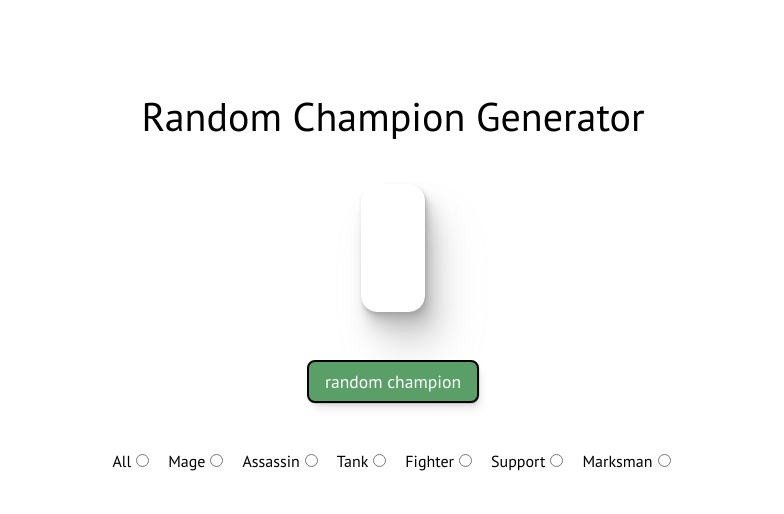
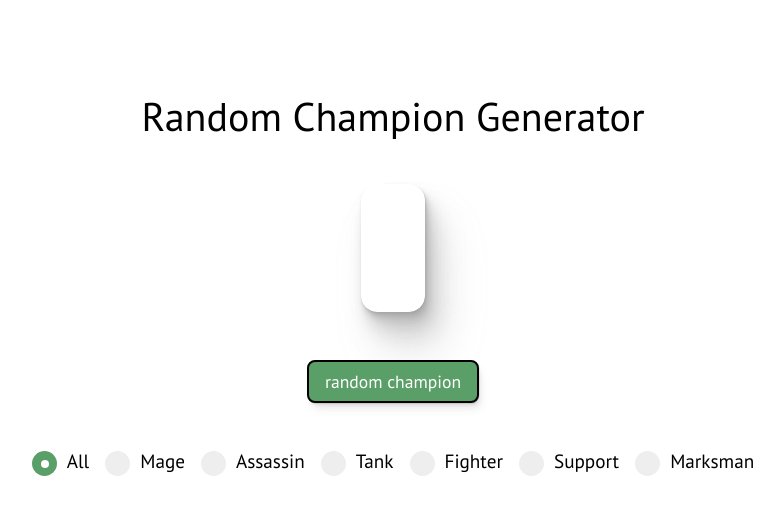
Before and after one commit to rramirez216/RandomRoster, a React (Create React App) app: page / in a window 1280 px wide. Shown: the top 514 px of the page, without its empty margins (247-1031 px from the left). Built offline with nearby package versions, Linux system fonts and the light colour scheme; no server answers.

Commit message:
adds custom css styles to radio button component

```diff
--- a/src/components/Radio.js
+++ b/src/components/Radio.js
@@ -1,22 +1,72 @@
 import React from 'react'
 import styled from 'styled-components'
 
-const Checkbox = ({ handleRadio, value }) => {
+const Checkbox = ({ handleRadio, value, selected }) => {
   return (
     <Label htmlFor='radio'>
       {value}
-      <input
+      <Input
         type='radio'
         id='radio'
         name='radio'
-        onChange={() => {
-          handleRadio(value)
+        value={value}
+        checked={selected === value}
+        onChange={(event) => {
+          handleRadio(event.target.value)
         }}
       />
+      <Checkmark></Checkmark>
     </Label>
   )
 }
 
-const Label = styled.label``
+const Input = styled.input`
+  position: absolute;
+  opacity: 0;
+  cursor: pointer;
+`
+const Checkmark = styled.span`
+  position: absolute;
+  top: 0;
+  left: 0;
+  height: 25px;
+  width: 25px;
+  background-color: #eee;
+  border-radius: 50%;
+  &::after {
+    content: '';
+    position: absolute;
+    display: none;
+  }
+`
+const Label = styled.label`
+  display: block;
+  position: relative;
+  padding-left: 35px;
+  margin-bottom: 12px;
+  cursor: pointer;
+  font-size: 1.2rem;
+  -webkit-user-select: none;
+  -moz-user-select: none;
+  -ms-user-select: none;
+  user-select: none;
+  &:hover ${Input} ~ ${Checkmark} {
+    background-color: #ccc;
+  }
+  & ${Input}:checked ~ ${Checkmark} {
+    background-color: hsl(131, 27%, 49%);
+  }
+  & ${Input}:checked ~ ${Checkmark}::after {
+    display: block;
+  }
+  & ${Checkmark}::after {
+    top: 9px;
+    left: 9px;
+    width: 8px;
+    height: 8px;
+    border-radius: 50%;
+    background: white;
+  }
+`
 
 export default Checkbox
```
